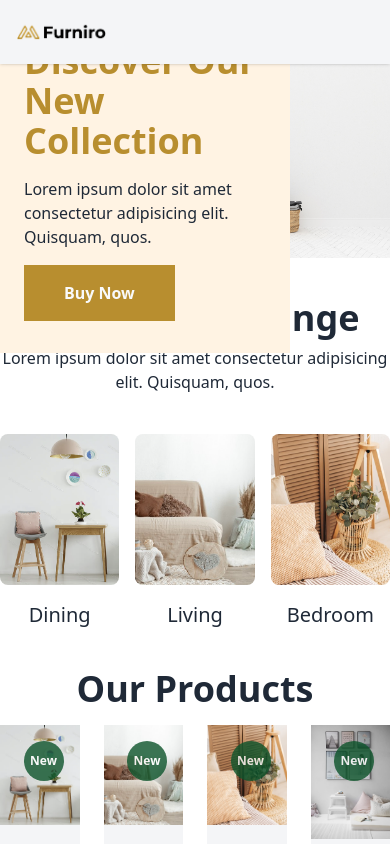
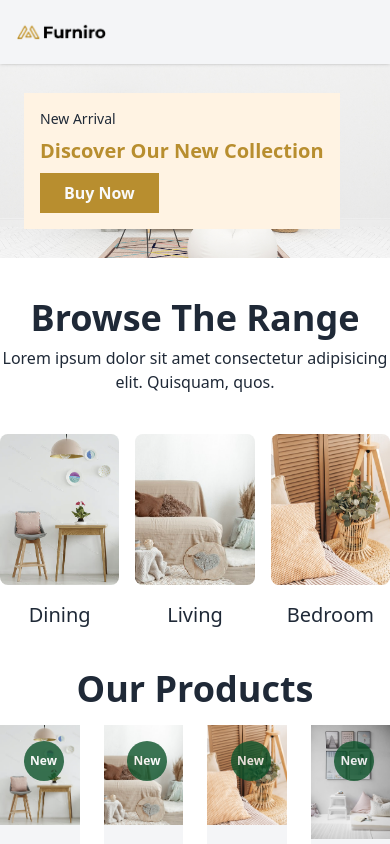
Before and after one commit to EmD-228/ecommerce-traning, a Vue app: page / in a window 390 px wide. Shown: the top 844 px of the page. Built offline with nearby package versions, Linux system fonts and the light colour scheme; some icons are missing.

Commit message:
ui: make HeroSection responsive
- Adjust text sizes for mobile (text-xl sm:text-4xl)
- Change positioning from right-[100px] to left-6 on mobile
- Hide description text on small screens
- Adjust padding and gaps for mobile devices

```diff
--- a/src/components/HeroSection.vue
+++ b/src/components/HeroSection.vue
@@ -3,12 +3,12 @@
         <div class="relative h-full w-full">
             <img src="../assets/images/hero_bg.png" alt="hero-image" class="w-full object-cover">
             <div
-                class="grid gap-4 bg-accent px-6 py-8 max-w-lg mx-auto absolute right-[100px] top-1/2 -translate-y-1/2">
-                <h6>New Arrival</h6>
-                <h1 class="text-4xl font-bold text-primary mx-auto">Discover Our New Collection</h1>
-                <p>Lorem ipsum dolor sit amet consectetur adipisicing elit. Quisquam, quos.</p>
+                class="grid gap-2 sm:gap-4 bg-accent px-4 sm:px-6 py-4 sm:py-8 max-w-lg mx-auto absolute left-6 sm:left-auto sm:right-[100px] top-1/2 -translate-y-1/2">
+                <h6 class="text-sm sm:text-base">New Arrival</h6>
+                <h1 class="text-xl sm:text-4xl font-bold text-primary mx-auto">Discover Our New Collection</h1>
+                <p class="hidden sm:block text-sm sm:text-base ">Lorem ipsum dolor sit amet consectetur adipisicing elit. Quisquam, quos.</p>
                 <div
-                    class="bg-primary hover:bg-green-900 cursor-pointer transition-all duration-300 text-primary-content text-center py-4 px-10 max-w-fit font-bold">
+                    class=" bg-primary hover:bg-green-900 cursor-pointer transition-all duration-300 text-primary-content text-center py-2 sm:py-4 px-6 sm:px-10 max-w-fit font-bold">
                     Buy Now</div>
             </div>
         </div>
```
